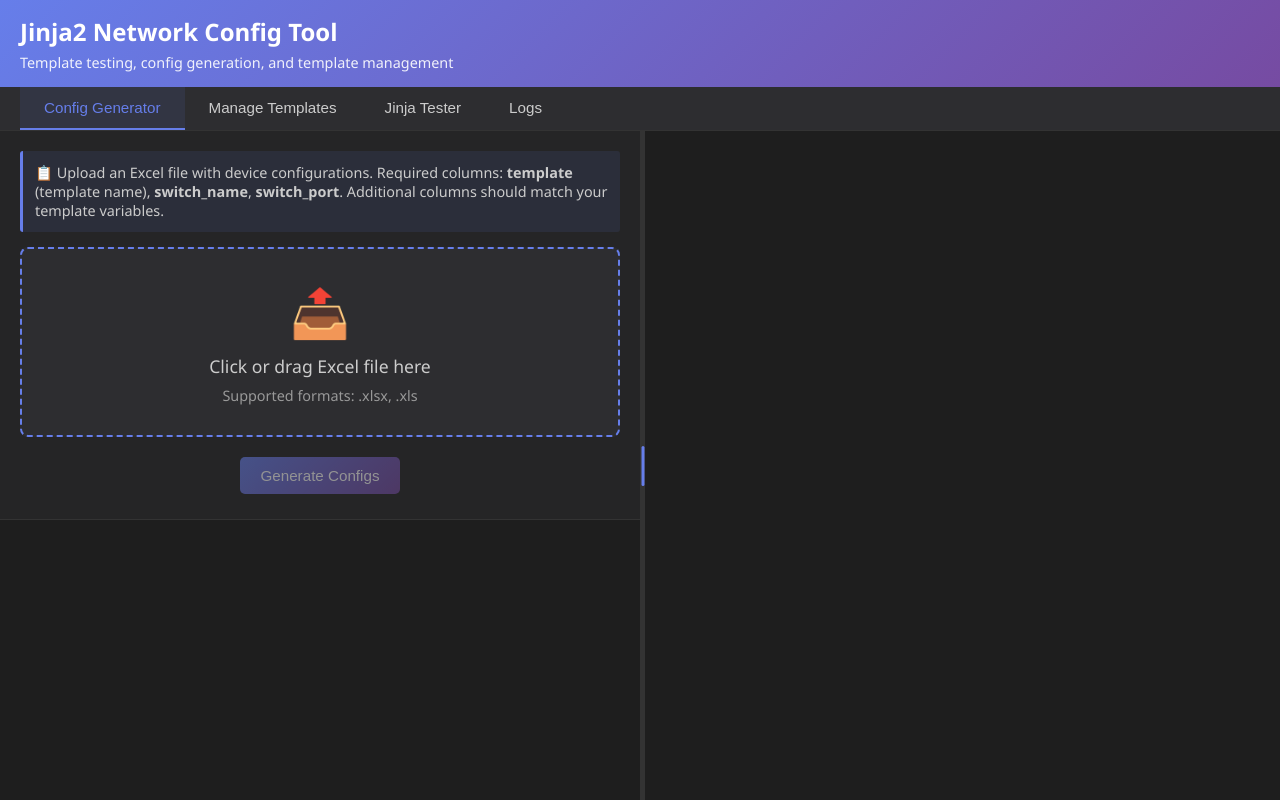
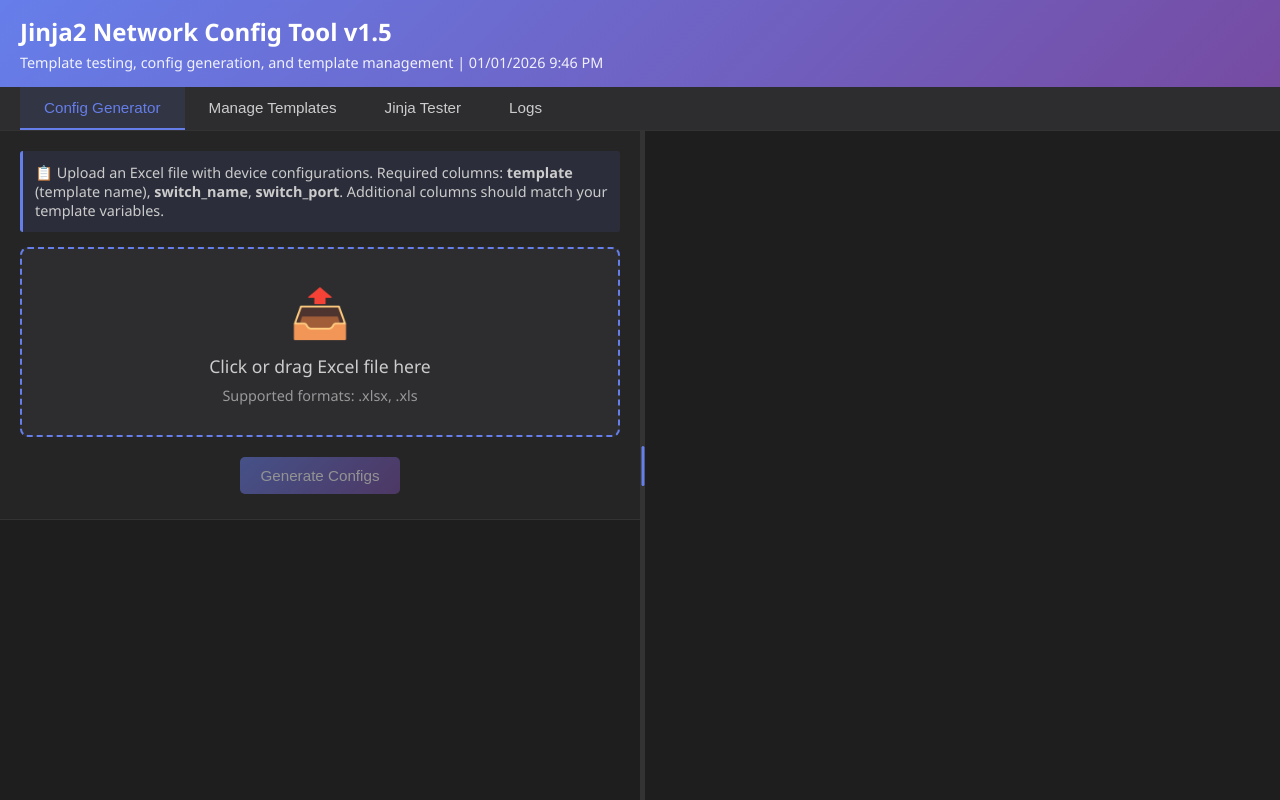
Before and after one commit to csenlik09/jinja, a Flask app: page / in a window 1280 px wide. Run offline with Flask 3, Linux system fonts and the light colour scheme; data that the repository does not hold is empty.

Commit message:
Add version header with timestamp to UI
Changes:
- Updated page title to show "Jinja2 Network Config Tool v1.5"
- Added dynamic timestamp in subtitle showing current date/time in US format
- Timestamp displays when page loads: MM/DD/YYYY HH:MM AM/PM
- Helps users confirm version and page load time

🤖 Generated with [Claude Code](https://claude.com/claude-code)

Co-Authored-By: Claude <noreply@anthropic.com>

```diff
--- a/static/app.js
+++ b/static/app.js
@@ -63,6 +63,18 @@ document.addEventListener('DOMContentLoaded', () => {
     initializeJinjaTester();
     initializeTemplateManager();
     setupDragAndDrop();
+
+    // Set version timestamp
+    const now = new Date();
+    const month = String(now.getMonth() + 1).padStart(2, '0');
+    const day = String(now.getDate()).padStart(2, '0');
+    const year = now.getFullYear();
+    let hours = now.getHours();
+    const minutes = String(now.getMinutes()).padStart(2, '0');
+    const ampm = hours >= 12 ? 'PM' : 'AM';
+    hours = hours % 12 || 12;
+    const timestamp = `${month}/${day}/${year} ${hours}:${minutes} ${ampm}`;
+    document.getElementById('versionTimestamp').textContent = timestamp;
 });
 
 // ========== Tab Switching ==========
--- a/templates/index.html
+++ b/templates/index.html
@@ -422,8 +422,8 @@
 </head>
 <body>
     <header>
-        <h1>Jinja2 Network Config Tool</h1>
-        <p class="subtitle">Template testing, config generation, and template management</p>
+        <h1>Jinja2 Network Config Tool v1.5</h1>
+        <p class="subtitle">Template testing, config generation, and template management | <span id="versionTimestamp"></span></p>
     </header>
 
     <div class="tab-container">
```
